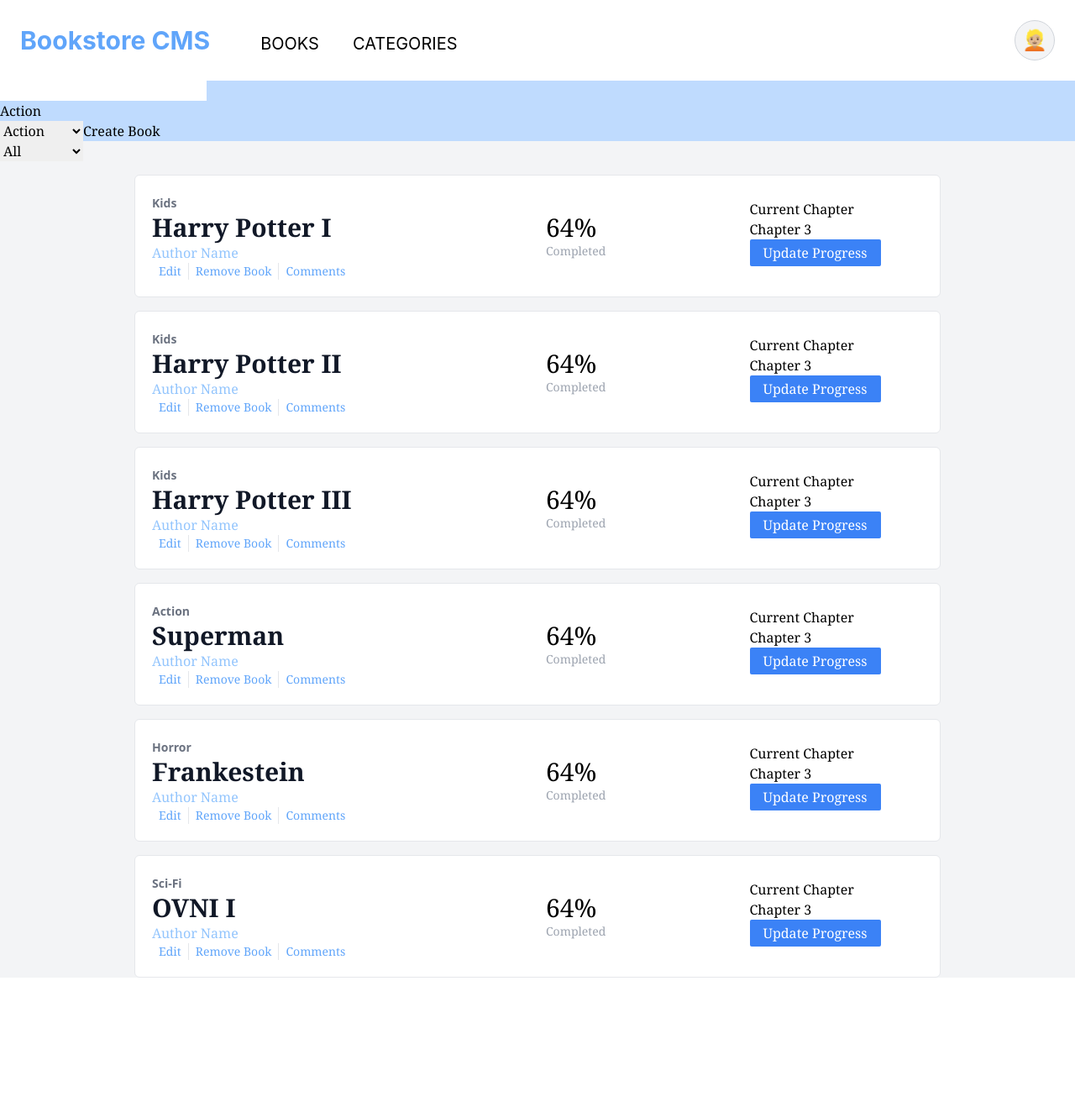
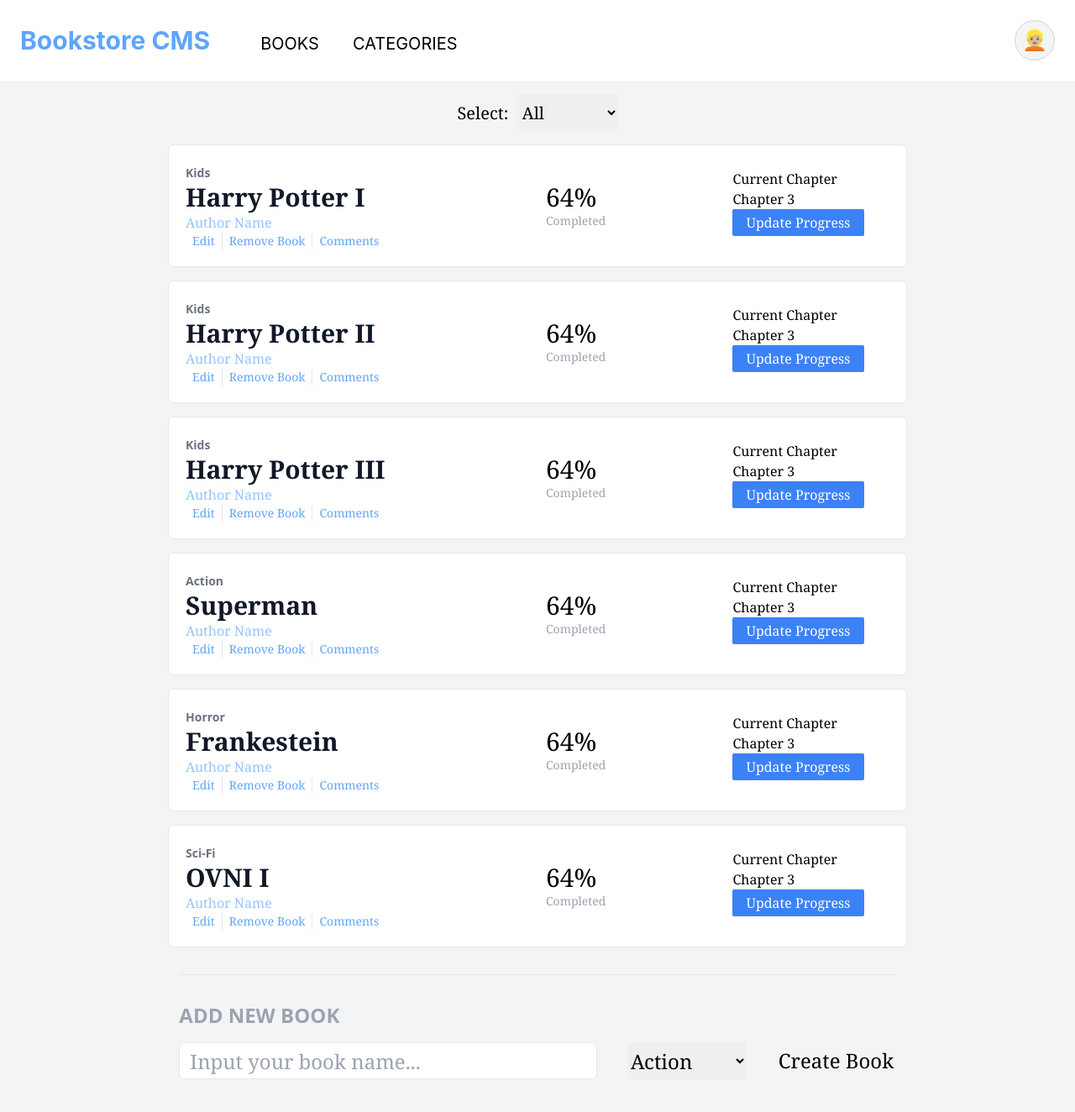
Before and after one commit to chubaquelo/React-Bookstore, a React (Create React App) app: page / in a window 1280 px wide. Shown: the top 1324 px of the page at 84% size. Before the commit the page ends 1180 px from the top, so only its background shows below. Built offline with nearby package versions, Linux system fonts and the light colour scheme.

Commit message:
Add styling for New Book Form and validation error.

```diff
--- a/src/components/App.js
+++ b/src/components/App.js
@@ -7,8 +7,8 @@ const App = () => (
   <>
     <Header />
     <div className="bg-gray-100 font-serif">
+      <BooksList />
       <BooksForm />
-      <BooksList />
     </div>
   </>
 );
--- a/src/components/CategoryFilter.js
+++ b/src/components/CategoryFilter.js
@@ -18,10 +18,17 @@ const CategoryFilter = ({ handleFilter }) => {
     </option>
   ));
   return (
-    <div>
-      <select onChange={handleFilter}>
-        {categoryOptions}
-      </select>
+    <div className="w-11/12 mx-auto text-center pt-4">
+      <label htmlFor="categories" name="categories" className="text-xl">
+        Select:
+        <select
+          name="categories"
+          className="h-11 text-xl ml-3 cursor-pointer"
+          onChange={handleFilter}
+        >
+          {categoryOptions}
+        </select>
+      </label>
     </div>
   );
 };
--- a/src/containers/BooksForm.js
+++ b/src/containers/BooksForm.js
@@ -5,6 +5,7 @@ import { addBook } from '../actions';
 
 const BooksForm = ({ dispatch }) => {
   const [title, setTitle] = useState('');
+  const [isNoNameError, setIsNoNameError] = useState(false);
   const [category, setCategory] = useState('Action');
   const categories = ['Action', 'Biography', 'History', 'Horror', 'Kids', 'Learning', 'Sci-Fi'];
   const categoryOptions = categories.map(category => (
@@ -14,6 +15,7 @@ const BooksForm = ({ dispatch }) => {
   ));
 
   const handleChange = ({ target }) => {
+    setIsNoNameError(false);
     setTitle(target.value);
   };
 
@@ -22,27 +24,50 @@ const BooksForm = ({ dispatch }) => {
   };
 
   const handleSubmit = () => {
-    dispatch(
-      addBook({ title, category, id: Math.floor(Math.random() * 1000) }),
-    );
-    setTitle('');
+    if (title === '') {
+      setIsNoNameError(true);
+    } else {
+      dispatch(
+        addBook({ title, category, id: Math.floor(Math.random() * 1000) }),
+      );
+      setTitle('');
+    }
   };
 
   return (
-    <div>
-      <form className="bg-blue-200">
-        <input onChange={handleChange} value={title} />
-        <h1>
-          {' '}
-          {title}
-        </h1>
-        <h2>{category}</h2>
-        <select value={category} onChange={handleSelect}>
+    <div className="bg-gray-100 font-serif w-8/12 mx-auto pb-24">
+      <hr className="my-8" />
+      <h3 className="text-gray-400 text-2xl font-bold font-sans mb-4">
+        ADD NEW BOOK
+        {isNoNameError
+          ? (
+            <span className="ml-5 text-red-400">
+              MUST ADD A TITLE FOR YOUR BOOK!
+            </span>
+          ) : null}
+      </h3>
+      <form className="flex flex-row justify-between">
+        <input
+          placeholder="Input your book name..."
+          onChange={handleChange}
+          value={title}
+          className="w-7/12 h-11 text-gray-800 text-2xl px-3 rounded-md border"
+        />
+        <select
+          placeholder="Category"
+          value={category}
+          onChange={handleSelect}
+          className="w-2/12 text-2xl cursor-pointer"
+        >
+          <option value="1" selected disabled>
+            Select Category
+          </option>
           {categoryOptions}
         </select>
         <button
           type="button"
           onClick={handleSubmit}
+          className="w-2/12 text-2xl"
         >
           Create Book
         </button>
--- a/src/containers/BooksList.js
+++ b/src/containers/BooksList.js
@@ -32,7 +32,7 @@ const BooksList = ({ bookData, dispatch, filterData }) => {
   return (
     <div>
       <CategoryFilter handleFilter={handleFilter} />
-      <section className="">
+      <section className="w-11/12 mx-auto">
         {books}
       </section>
     </div>
```
